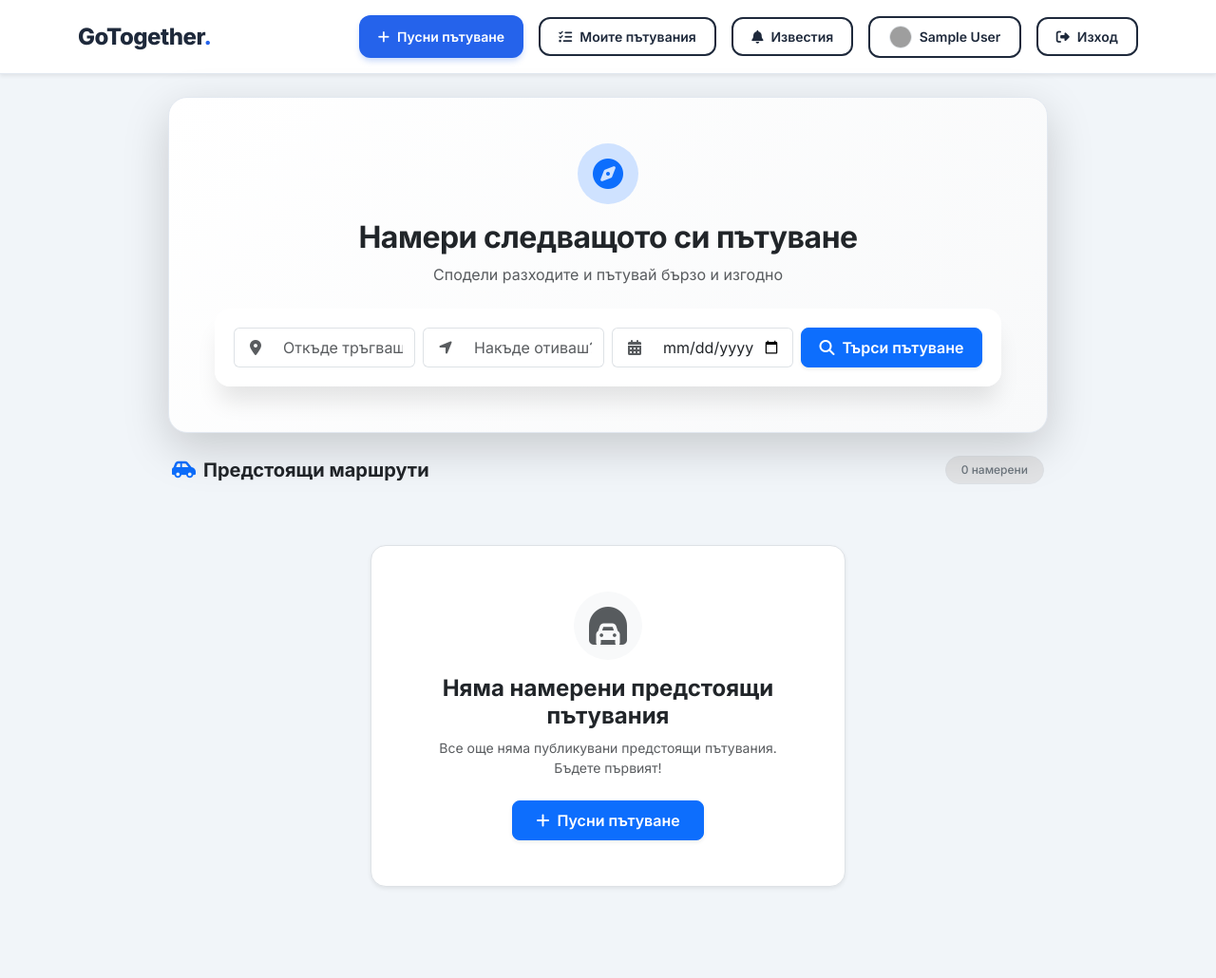
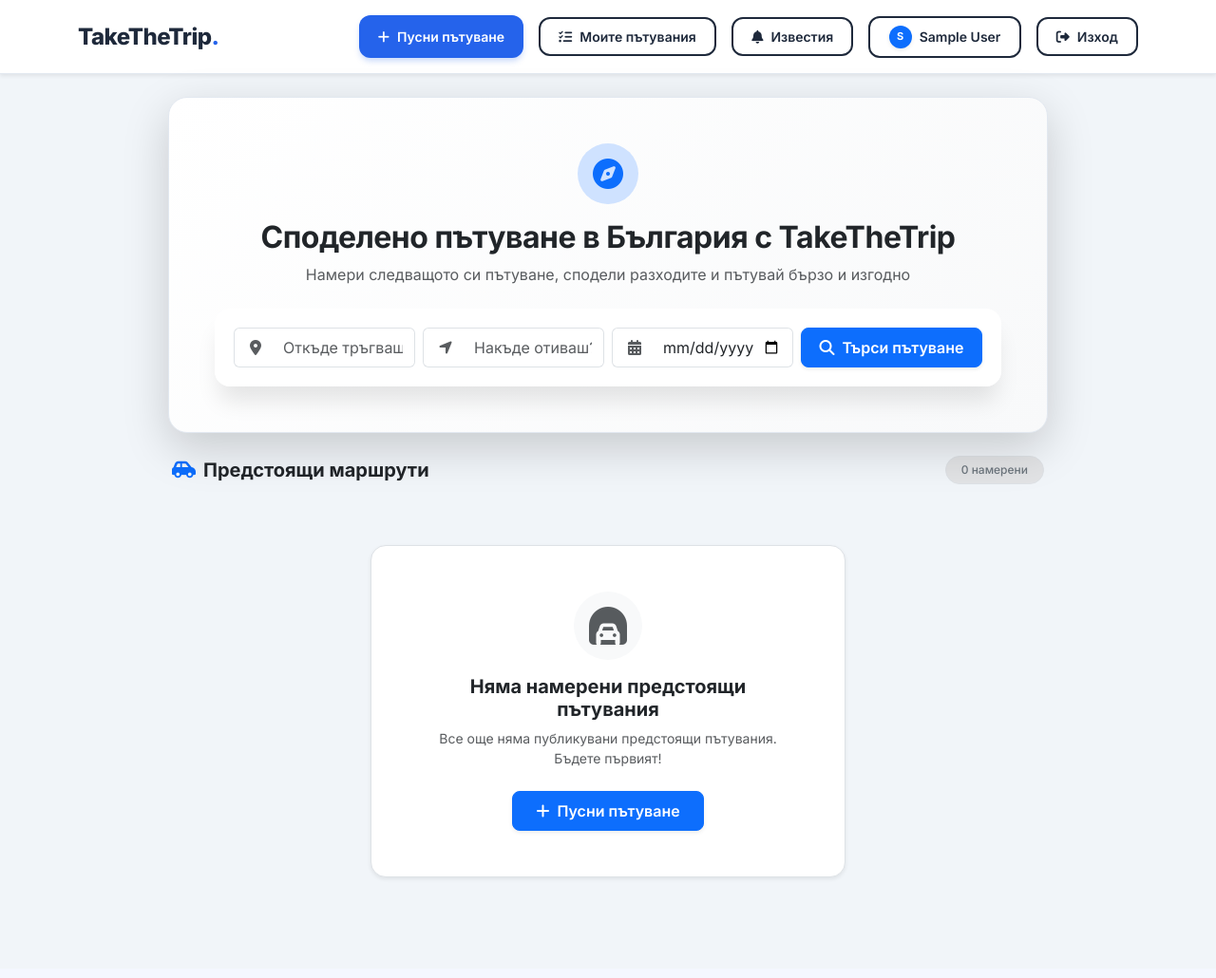
Before and after one commit to MonsterGuti/GoTogether-app, a Django app: page / in a window 1280 px wide. Shown: the whole page at 95% size. After the commit the page ends 926 px from the top, so only its background shows below. Run offline with Django 5.2, Linux system fonts and the light colour scheme; the visitor is signed in with stand-in values (Sample User, id 1); data comes from the database, SQL or seed files in the repository; data that the repository does not hold is empty; grey boxes are pictures that could not be loaded.

Commit message:
SEO optimization

```diff
--- a/notifications/utils.py
+++ b/notifications/utils.py
@@ -11,11 +11,11 @@ def create_notification_and_send_email(recipient, message):
 
     if recipient.email:
         send_mail(
-            subject='Ново известие в GoTogether',
+            subject='Ново известие в TakeTheTrip',
             message=f'Здравейте, {recipient.first_name or recipient.username}!\n\n'
                     f'{message}\n\n'
                     f'Влезте в сайта, за да прегледате детайлите.\n\n'
-                    f'Поздрави,\nЕкипът на GoTogether',
+                    f'Поздрави,\nЕкипът на TakeTheTrip',
             from_email=settings.DEFAULT_FROM_EMAIL,
             recipient_list=[recipient.email],
             fail_silently=True,
--- a/reviews/views.py
+++ b/reviews/views.py
@@ -62,14 +62,14 @@ def add_review(request, ride_pk):
             )
 
             if ride.driver.email:
-                subject = f'Нов отзив от {reviewer_name} в GoTogether'
+                subject = f'Нов отзив от {reviewer_name} в TakeTheTrip'
                 message = (
                     f'Здравейте, {ride.driver.username}!\n\n'
                     f'Получихте нов отзив за пътуването си:\n'
                     f'Оценка: {review.rating}/5 ★\n'
                     f'Коментар: "{review.comment}"\n\n'
                     f'Можете да прегледате профила си тук: {settings.SITE_URL}/users/profile/\n\n'
-                    f'Поздрави,\nЕкипът на GoTogether'
+                    f'Поздрави,\nЕкипът на TakeTheTrip'
                 )
                 send_mail(
                     subject=subject,
--- a/rides/views.py
+++ b/rides/views.py
@@ -46,13 +46,13 @@ def send_notification_email(recipient, subject, message, action_url=None):
         <html>
             <body style="font-family: Arial, sans-serif; color: #333; line-height: 1.6;">
                 <div style="max-width: 600px; margin: 0 auto; padding: 25px; border: 1px solid #e0e0e0; border-radius: 8px;">
-                    <h2 style="color: #0d6efd; margin-top: 0;">GoTogether</h2>
+                    <h2 style="color: #0d6efd; margin-top: 0;">TakeTheTrip</h2>
                     <p>Здравейте, <strong>{get_user_display_name(recipient)}</strong>!</p>
                     <p>{message}</p>
                     <div style="margin-top: 25px; text-align: center;">
                         <a href="{full_action_url}"
                            style="background-color: #0d6efd; color: #ffffff; padding: 12px 24px; text-decoration: none; border-radius: 6px; font-weight: bold; display: inline-block;">
-                            Към GoTogether ➔
+                            Към TakeTheTrip ➔
                         </a>
                     </div>
                 </div>
@@ -112,7 +112,7 @@ def register(request):
             token = account_activation_token.make_token(user)
             activation_link = reverse('activate', kwargs={'uidb64': uid, 'token': token})
 
-            subject = "Потвърждение на профила ви в GoTogether"
+            subject = "Потвърждение на профила ви в TakeTheTrip"
             email_body = "Благодарим ви за регистрацията! Моля, потвърдете вашия имейл адрес, за да активирате профила си и да използвате услугата."
 
             send_notification_email(
--- a/templates/rides/base.html
+++ b/templates/rides/base.html
@@ -5,7 +5,28 @@
     <meta charset="UTF-8">
     <meta name="viewport" content="width=device-width, initial-scale=1.0">
     <meta name="csrf-token" content="{{ csrf_token }}">
-    <title>{% block title %}GoTogether — Споделени пътувания{% endblock %}</title>
+
+    <!-- SEO Meta Tags -->
+    <title>{% block title %}TakeTheTrip — Споделено пътуване в България{% endblock %}</title>
+    <meta name="description" content="{% block meta_description %}TakeTheTrip е водещата платформа за споделени пътувания в България. Намери евтин транспорт или сподели разходите си за гориво лесно, удобно и сигурно.{% endblock %}">
+    <meta name="keywords" content="споделено пътуване, споделени пътувания, пътуване, междуградски транспорт, автостоп, TakeTheTrip, такси, спести от гориво">
+    <meta name="author" content="TakeTheTrip Team">
+    <meta name="robots" content="index, follow">
+
+    <!-- Open Graph (OG) Meta Tags (За перфектно превю във Facebook, Viber, Telegram) -->
+    <meta property="og:type" content="website">
+    <meta property="og:title" content="{% block og_title %}TakeTheTrip — Модерната платформа за споделени пътувания{% endblock %}">
+    <meta property="og:description" content="{% block og_description %}Намери или предложи споделено пътуване за броени секунди. Пътувай удобно и спести разходи!{% endblock %}">
+    <meta property="og:image" content="{% block og_image %}{{ request.scheme }}://{{ request.get_host }}{% static 'rides/images/og-share.jpg' %}{% endblock %}">
+    <meta property="og:url" content="{{ request.build_absolute_uri }}">
+    <meta property="og:site_name" content="TakeTheTrip">
+    <meta property="og:locale" content="bg_BG">
+
+    <!-- Twitter Card Meta Tags -->
+    <meta name="twitter:card" content="summary_large_image">
+    <meta name="twitter:title" content="{% block twitter_title %}TakeTheTrip — Споделено пътуване{% endblock %}">
+    <meta name="twitter:description" content="{% block twitter_description %}Сподели пътуване и пътувай по-изгодно из цяла България.{% endblock %}">
+    <meta name="twitter:image" content="{% block twitter_image %}{{ request.scheme }}://{{ request.get_host }}{% static 'rides/images/og-share.jpg' %}{% endblock %}">
 
     <!-- Leaflet CSS -->
     <link rel="stylesheet" href="https://unpkg.com/leaflet@1.9.4/dist/leaflet.css"/>
@@ -25,7 +46,6 @@
     <link rel="stylesheet" href="{% static 'rides/css/style.css' %}?v=2">
 
     <style>
-        /* Плавно скролиране при клик върху линкове с котва (#chat-box, #reviews) */
         html {
             scroll-behavior: smooth;
         }
@@ -38,7 +58,7 @@
 <nav class="navbar navbar-expand-lg navbar-custom mb-4 shadow-sm">
     <div class="container">
         <!-- Лого -->
-        <a href="{% url 'home' %}" class="brand-logo me-auto me-lg-4">GoTogether<span class="dot">.</span></a>
+        <a href="{% url 'home' %}" class="brand-logo me-auto me-lg-4">TakeTheTrip<span class="dot">.</span></a>
 
         <!-- Хамбургер бутон -->
         <button class="navbar-toggler border-0 p-2 shadow-none" type="button" data-bs-toggle="collapse" data-bs-target="#navbarContent" aria-controls="navbarContent" aria-expanded="false" aria-label="Toggle navigation">
--- a/templates/rides/home.html
+++ b/templates/rides/home.html
@@ -1,5 +1,14 @@
 {% extends 'rides/base.html' %}
 {% load static %}
+
+<!-- SEO заглавие и описание за началната страница -->
+{% block title %}TakeTheTrip — Споделени пътувания и изгодно пътуване в България{% endblock %}
+
+{% block meta_description %}Намери или предложи споделено пътуване в България. Спести от гориво, пътувай удобно и намери спътници с TakeTheTrip.{% endblock %}
+
+{% block og_title %}TakeTheTrip — Намери или предложи споделено пътуване{% endblock %}
+
+{% block og_description %}Пътувай изгодно из цяла България. Свържи се с шофьори и пътници бързо, лесно и сигурно.{% endblock %}
 
 {% block extra_css %}
 <style>
@@ -15,23 +24,41 @@
         box-shadow: 0 .5rem 1.5rem rgba(0,0,0,.08) !important;
     }
 </style>
+
+<!-- Structured Data (JSON-LD) за Google Search -->
+<script type="application/ld+json">
+{
+  "@context": "https://schema.org",
+  "@type": "WebSite",
+  "name": "TakeTheTrip",
+  "url": "{{ request.scheme }}://{{ request.get_host }}/",
+  "potentialAction": {
+    "@type": "SearchAction",
+    "target": "{{ request.scheme }}://{{ request.get_host }}/?origin={origin_query}&destination={destination_query}",
+    "query-input": "required name=origin_query"
+  }
+}
+</script>
 {% endblock %}
 
 {% block content %}
 <!-- Hero Секция и Търсачка -->
 <div class="row justify-content-center my-4">
     <div class="col-lg-10">
-        <div class="card hero-search-card shadow-lg border-0 rounded-4 p-4 p-md-5 text-center">
+        <main class="card hero-search-card shadow-lg border-0 rounded-4 p-4 p-md-5 text-center">
 
             <div class="d-inline-flex align-items-center justify-content-center bg-primary-subtle text-primary rounded-circle mb-3 mx-auto" style="width: 64px; height: 64px;">
                 <i class="fa-solid fa-compass fs-2"></i>
             </div>
 
-            <h2 class="fw-bold text-dark mb-2" style="letter-spacing: -0.5px;">Намери следващото си пътуване</h2>
-            <p class="text-muted mb-4 fs-6">Сподели разходите и пътувай бързо и изгодно</p>
+            <!-- Главен H1 таг - ключов за SEO класирането -->
+            <h1 class="fw-bold text-dark mb-2 fs-2" style="letter-spacing: -0.5px;">
+                Споделено пътуване в България с TakeTheTrip
+            </h1>
+            <p class="text-muted mb-4 fs-6">Намери следващото си пътуване, сподели разходите и пътувай бързо и изгодно</p>
 
             <div class="search-container">
-                <form method="GET" action="{% url 'home' %}" class="row g-2 align-items-center">
+                <form method="GET" action="{% url 'home' %}" class="row g-2 align-items-center" role="search">
 
                     <!-- Откъде -->
                     <div class="col-md-3">
@@ -40,7 +67,7 @@
                                 <i class="fa-solid fa-location-dot"></i>
                             </span>
                             <input type="text" name="origin" value="{{ origin_query }}"
-                                   class="form-control bg-white border-start-0 py-2" placeholder="Откъде тръгваш?">
+                                   class="form-control bg-white border-start-0 py-2" placeholder="Откъде тръгваш?" aria-label="Градоустройство/Начална точка">
                         </div>
                     </div>
 
@@ -51,7 +78,7 @@
                                 <i class="fa-solid fa-location-arrow"></i>
                             </span>
                             <input type="text" name="destination" value="{{ destination_query }}"
-                                   class="form-control bg-white border-start-0 py-2" placeholder="Накъде отиваш?">
+                                   class="form-control bg-white border-start-0 py-2" placeholder="Накъде отиваш?" aria-label="Дестинация">
                         </div>
                     </div>
 
@@ -62,7 +89,7 @@
                                 <i class="fa-solid fa-calendar-days"></i>
                             </span>
                             <input type="date" name="date" value="{{ date_query }}"
-                                   class="form-control bg-white border-start-0 py-2">
+                                   class="form-control bg-white border-start-0 py-2" aria-label="Дата на пътуване">
                         </div>
                     </div>
 
@@ -77,19 +104,19 @@
                 </form>
             </div>
 
-        </div>
+        </main>
     </div>
 </div>
 
 <!-- Списък с пътувания -->
-<div class="row justify-content-center mt-4">
+<section class="row justify-content-center mt-4">
     <div class="col-lg-10">
 
         <!-- Хедър на списъка -->
         <div class="d-flex justify-content-between align-items-center mb-3 px-1">
-            <h5 class="fw-bold text-dark m-0 d-flex align-items-center gap-2">
+            <h2 class="fw-bold text-dark m-0 fs-5 d-flex align-items-center gap-2">
                 <i class="fa-solid fa-car-side text-primary"></i> Предстоящи маршрути
-            </h5>
+            </h2>
             <span class="badge bg-secondary-subtle text-secondary border px-3 py-2 rounded-pill fw-medium">
                 {{ rides|length }} намерени
             </span>
@@ -99,15 +126,15 @@
             {% for ride in rides %}
                 <div class="col-md-6">
                     <a href="{% if user.is_authenticated %}{% url 'ride_detail' ride.pk %}{% else %}{% url 'login' %}?next={% url 'ride_detail' ride.pk %}{% endif %}" class="text-decoration-none text-dark d-block">
-                        <div class="card ride-card p-3 border-0 shadow-sm rounded-4 bg-white h-100">
+                        <article class="card ride-card p-3 border-0 shadow-sm rounded-4 bg-white h-100">
 
                             <div class="d-flex justify-content-between align-items-start mb-2">
                                 <div>
-                                    <h5 class="fw-bold text-dark mb-1 d-flex align-items-center gap-2" style="letter-spacing: -0.3px;">
+                                    <h3 class="fw-bold text-dark mb-1 fs-5 d-flex align-items-center gap-2" style="letter-spacing: -0.3px;">
                                         <span>{{ ride.origin }}</span>
                                         <i class="fa-solid fa-arrow-right-long text-muted fs-6"></i>
                                         <span>{{ ride.destination }}</span>
-                                    </h5>
+                                    </h3>
                                 </div>
                                 <span class="badge bg-success-subtle text-success border border-success-subtle px-3 py-2 fs-6 fw-bold rounded-pill">
                                     {{ ride.price_per_seat }} €
@@ -122,7 +149,7 @@
                             <div class="d-flex justify-content-between align-items-center pt-3 border-top mt-auto">
                                 <div class="d-flex align-items-center">
                                     {% if ride.driver.profile.image %}
-                                        <img src="{{ ride.driver.profile.image.url }}" class="rounded-circle me-2 object-fit-cover shadow-sm border" style="width: 32px; height: 32px;" alt="Avatar">
+                                        <img src="{{ ride.driver.profile.image.url }}" class="rounded-circle me-2 object-fit-cover shadow-sm border" style="width: 32px; height: 32px;" alt="Шофьор {{ ride.driver.get_full_name|default:ride.driver.username }}">
                                     {% else %}
                                         <div class="rounded-circle bg-primary text-white d-flex align-items-center justify-content-center me-2 shadow-sm text-uppercase fw-bold" style="width: 32px; height: 32px; font-size: 13px;">
                                             {{ ride.driver.username.0 }}
@@ -139,7 +166,7 @@
                                 </span>
                             </div>
 
-                        </div>
+                        </article>
                     </a>
                 </div>
             {% empty %}
@@ -149,7 +176,7 @@
                         <div class="d-inline-flex align-items-center justify-content-center bg-light text-muted rounded-circle mb-3" style="width: 72px; height: 72px;">
                             <i class="fa-solid fa-car-tunnel fs-1"></i>
                         </div>
-                        <h4 class="fw-bold text-dark mb-2">Няма намерени предстоящи пътувания</h4>
+                        <h3 class="fw-bold text-dark mb-2 fs-5">Няма намерени предстоящи пътувания</h3>
                         <p class="text-muted small mb-4">
                             {% if origin_query or destination_query or date_query %}
                                 Няма налични маршрути по избраните критерии. Опитайте с друга дата или дестинация.
@@ -167,5 +194,5 @@
         </div>
 
     </div>
-</div>
+</section>
 {% endblock %}
--- a/templates/users/password_reset_email.html
+++ b/templates/users/password_reset_email.html
@@ -1,6 +1,6 @@
 Здравейте,
 
-Получихме заявка за нулиране на паролата за вашия профил в GoTogether.
+Получихме заявка за нулиране на паролата за вашия профил в TakeTheTrip.
 
 Моля, последвайте следния линк, за да създадете нова парола:
 {{ protocol }}://{{ domain }}{% url 'password_reset_confirm' uidb64=uid token=token %}
@@ -8,4 +8,4 @@
 Ако не сте заявявали промяна, просто игнорирайте това съобщение.
 
 Поздрави,
-Екипът на GoTogether
+Екипът на TakeTheTrip
--- a/users/views.py
+++ b/users/views.py
@@ -33,13 +33,13 @@ def register(request):
             login(request, user)
 
             if user.email:
-                subject = 'Добре дошли в GoTogether!'
+                subject = 'Добре дошли в TakeTheTrip!'
                 message = (
                     f'Здравейте, {user.username}!\n\n'
-                    f'Благодарим ви, че се регистрирахте в GoTogether. '
+                    f'Благодарим ви, че се регистрирахте в TakeTheTrip. '
                     f'Сега можете да споделяте пътуванията си или да намерите удобен транспорт.\n\n'
                     f'Желаем ви приятни и безаварийни пътувания!\n\n'
-                    f'Поздрави,\nЕкипът на GoTogether'
+                    f'Поздрави,\nЕкипът на TakeTheTrip'
                 )
                 send_mail(
                     subject=subject,
```
Also changed, not shown: templates/rides/ride_detail.html (+9 -0 lines), tripApp/settings.py (+11 -7 lines), users/forms.py (+22 -8 lines), users/models.py (+11 -6 lines), README.md, 1 other file.
